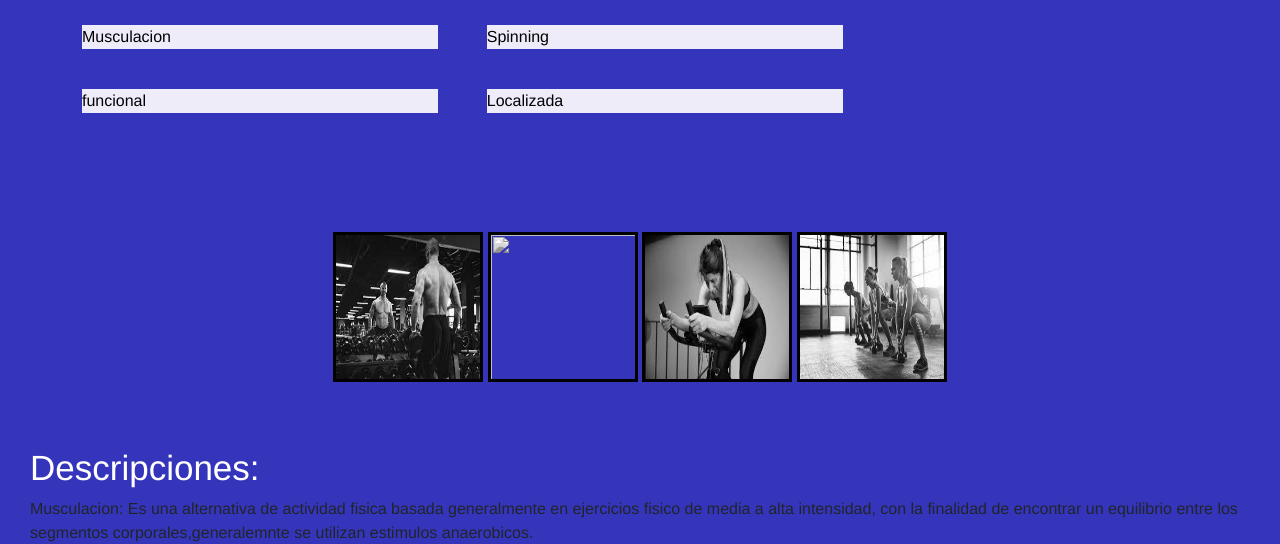
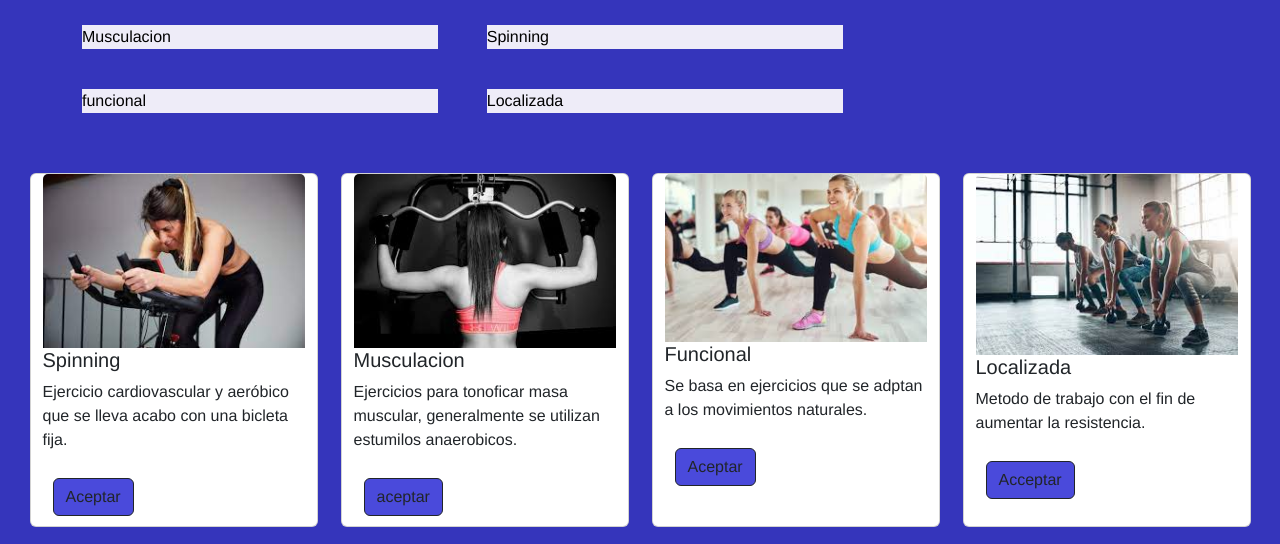
Before and after one commit to tablada84/sweatgym, a website: page paginas/galeria.html in a window 1280 px wide. Shown: the part 271-815 px from the top of the page. Drawn offline with nearby package versions, Linux system fonts and the light colour scheme.

Commit message:
se realizaron modificaciones

```diff
--- a/paginas/galeria.html
+++ b/paginas/galeria.html
@@ -8,7 +8,6 @@
     <title>SWEATGYM</title>
     <meta name="description" content="gimansio con los mejores profesionales en distitntas actividaddes">
     <meta name="keywords" content="gimnasios, actividadesfisicas, spinnig, fit">
-
     <link rel="shortcut icon" href="../multimedia/sweatgym.jpg" type="image/x-icon">
     <link href="https://cdn.jsdelivr.net/npm/bootstrap@5.2.1/dist/css/bootstrap.min.css" rel="stylesheet"
         integrity="sha384-iYQeCzEYFbKjA/T2uDLTpkwGzCiq6soy8tYaI1GyVh/UjpbCx/TYkiZhlZB6+fzT" crossorigin="anonymous">
@@ -19,14 +18,14 @@
 
 
 <body>
-    <nav class="navbar navbar-expand-lg bg-light">
+    <nav class="navbar navbar-expand-lg bg-white">
         <div class="container-fluid">
             <a class="navbar-brand" href="#"><img src="../multimedia/sweatgym.jpg" alt=""></a>
             <button class="navbar-toggler" type="button" data-bs-toggle="collapse" data-bs-target="#navbarNavAltMarkup"
                 aria-controls="navbarNavAltMarkup" aria-expanded="false" aria-label="Toggle navigation">
                 <span class="navbar-toggler-icon"></span>
             </button>
-            <header>
+
             <div class="collapse navbar-collapse justify-content-end" id="navbarNavAltMarkup">
                 <div class="navbar-nav">
                     <button class="btn btn-outline-dark">
@@ -47,7 +46,7 @@
                 </div>
             </div>
         </div>
-        </header>
+
     </nav>
 
     <div>
@@ -66,18 +65,47 @@
 
             </ul>
         </main>
-        <h2 class="pictureEntrenar"></h2>
-
-        <main class="flexpicture">
-
-            <div>
-                <img src="../multimedia/picture 1.jpg" alt="">
-                <img src="../multimedia/picture 2.jpg" alt="">
-                <img src="../multimedia/picture 3.jpg" alt="">
-                <img src="../multimedia/picture 4.jpg" alt="">
+        <section class="contenedor-fluid mb-5">
+            <h3 class="text-center h3 mt-4 mb-4"></h3>
+            <div class="row justify-content-around">
+                <div class="card" style="width: 18rem;">
+                    <img src="../multimedia/picture 3.jpg" class="card-img-top" alt="...">
+                    <div class="seccion-tarjeta">
+                        <h5 class="titulo">Spinning</h5>
+                        <p class="texto"> Ejercicio cardiovascular y aeróbico que se lleva acabo con una bicleta
+                            fija.
+                        </p>
+                        <a href="#" class="btn btn-outline-dark">Aceptar</a>
                     </div>
-
-        </main>
+                </div>
+                <div class="card" style="width: 18rem;">
+                    <img src="../multimedia/imagen 23.jpg" class="card-img-top" alt="...">
+                    <div class="seccion-tarjeta">
+                        <h5 class="titulo">Musculacion</h5>
+                        <p class="texto">Ejercicios para tonoficar masa muscular, generalmente se utilizan estumilos
+                            anaerobicos. </p>
+                        <a href="#" class="btn btn-outline-dark">aceptar</a>
+                    </div>
+                </div>
+                <div class="card" style="width: 18rem;">
+                    <img src="../multimedia/foto11.jpg" class="card-img-top" alt="...">
+                    <div class="seccion-tarjeta">
+                        <h5 class="titulo">Funcional</h5>
+                        <p class="texto">Se basa en ejercicios que se adptan a los movimientos naturales.
+                        </p>
+                        <a href="#" class="btn btn-outline-dark">Aceptar</a>
+                    </div>
+                </div>
+                <div class="card" style="width: 18rem;">
+                    <img src="../multimedia/picture 4.jpg" class="card-img-top" alt="...">
+                    <div class="seccion-tarjeta">
+                        <h5 class="Titulo">Localizada</h5>
+                        <p class="texto">Metodo de trabajo con el fin de aumentar la resistencia.</p>
+                        <a href="#" class="btn btn-outline-dark">Acceptar</a>
+                    </div>
+                </div>
+            </div>
+        </section>
 
         <h1>Descripciones:</h1>
         <article>
```
Also changed, not shown: paginas/contactos.html (+2 -2 lines), paginas/imagenes.html (+15 -14 lines), paginas/informacion.html (+34 -4 lines). Lines whose indentation alone changed are shown as unchanged.
